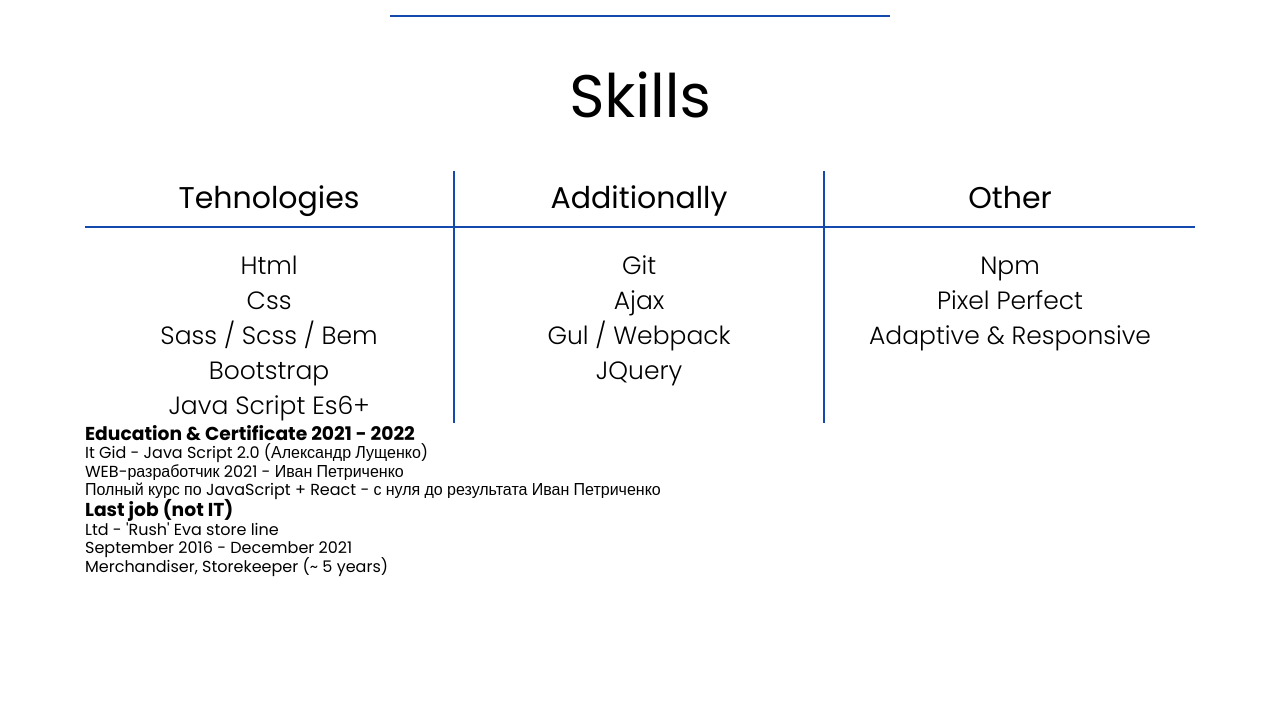
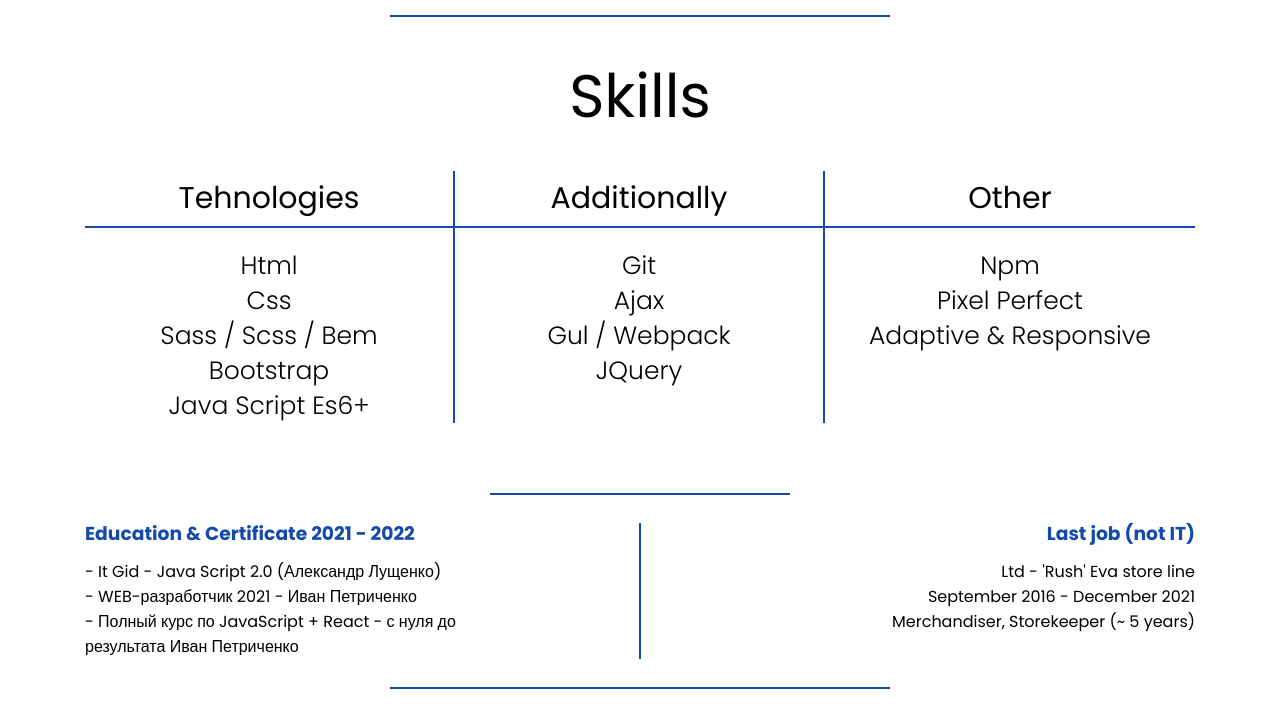
Before and after one commit to dkazarov/HomePage, a website: page src/index.html in a window 1280 px wide. Shown: the part 657-1384 px from the top of the page. Before the commit the page ends 1235 px from the top, so only its background shows below. Drawn offline with Linux system fonts and the light colour scheme; files that its build step writes are made by us from their sources.

Commit message:
education: scss: finish styled

```diff
--- a/src/index.html
+++ b/src/index.html
@@ -95,9 +95,9 @@
          <div class="education__inner">
             <div class="education__left">
                <h3 class="education__title">Education & Certificate 2021 - 2022</h3>
-               <div class="education__item">It Gid - Java Script 2.0 (Александр Лущенко)</div>
-               <div class="education__item">WEB-разработчик 2021 - Иван Петриченко</div>
-               <div class="education__item">Полный курс по JavaScript + React - с нуля до результата Иван Петриченко</div>
+               <div class="education__item"> - It Gid - Java Script 2.0 (Александр Лущенко)</div>
+               <div class="education__item"> - WEB-разработчик 2021 - Иван Петриченко</div>
+               <div class="education__item"> - Полный курс по JavaScript + React - с нуля до результата Иван Петриченко</div>
             </div>
             <div class="education__line"></div>
             <div class="education__right">
--- a/src/scss/_education.scss
+++ b/src/scss/_education.scss
@@ -1,8 +1,50 @@
 .education {
-   &__inner {}
-   &__left {}
-   &__title {}
-   &__item {}
-   &__line {}
-   &__right {}
+   padding-top: 100px;
+   margin-bottom: 120px;
+   &__inner {
+      display: flex;
+      justify-content: space-between;
+      position: relative;
+      &:before {
+         content: '';
+         display: block;
+         position: absolute;
+         top: -30px;
+         left: 50%;
+         transform: translateX(-50%);
+         width: 300px;
+         border-top: 2px solid #144aad;
+      }
+      &:after {
+         content: '';
+         display: block;
+         position: absolute;
+         bottom: -30px;
+         left: 50%;
+         transform: translateX(-50%);
+         width: 500px;
+         border-bottom: 2px solid #144aad;
+      }
+   }
+   &__left {
+      width: 400px;
+   }
+   &__title {
+      margin-bottom: 15px;
+      list-style:decimal;
+      color: $brandColor;
+   }
+   &__item {
+      line-height: 25px;
+   }
+   &__line {
+      display: flex;
+      flex-direction: column;
+      align-items: center;
+      border: 1px solid $brandColor;
+   }
+   &__right {
+      text-align: right;
+      width: 400px;
+   }
 }
--- a/src/scss/_vars.scss
+++ b/src/scss/_vars.scss
@@ -20,7 +20,7 @@ $smPhoneWidth            : 320px;
 */
 
 // Main color
-$brandColor              : #E7490F;
+$brandColor              : #144aad;
 $default-color           : #ffffff;
 $default-dark            : #000000;
 $default-light           : #e7e0e0;
```
Also changed, not shown: dist/css/style.min.css, dist/index.html.
